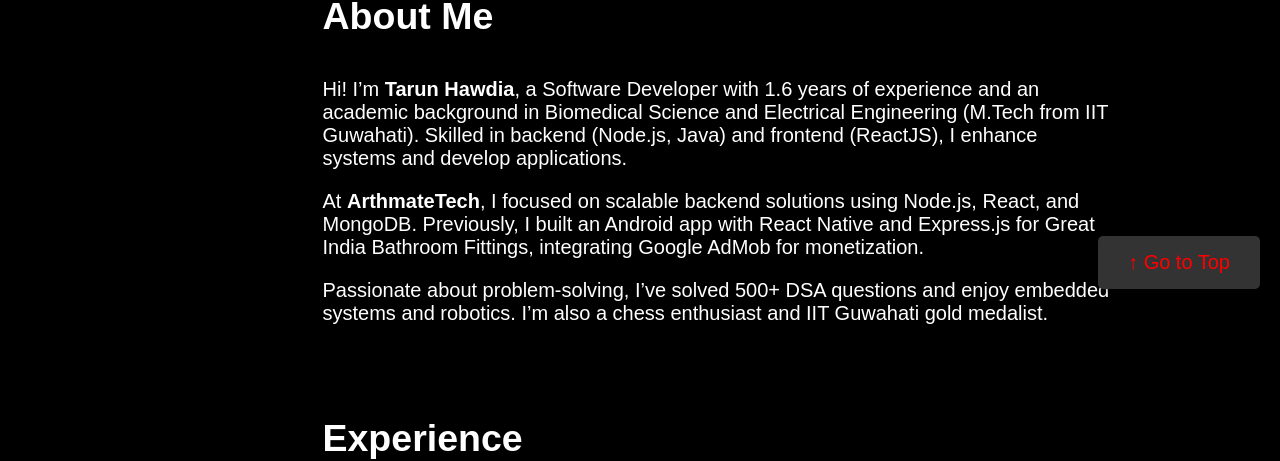
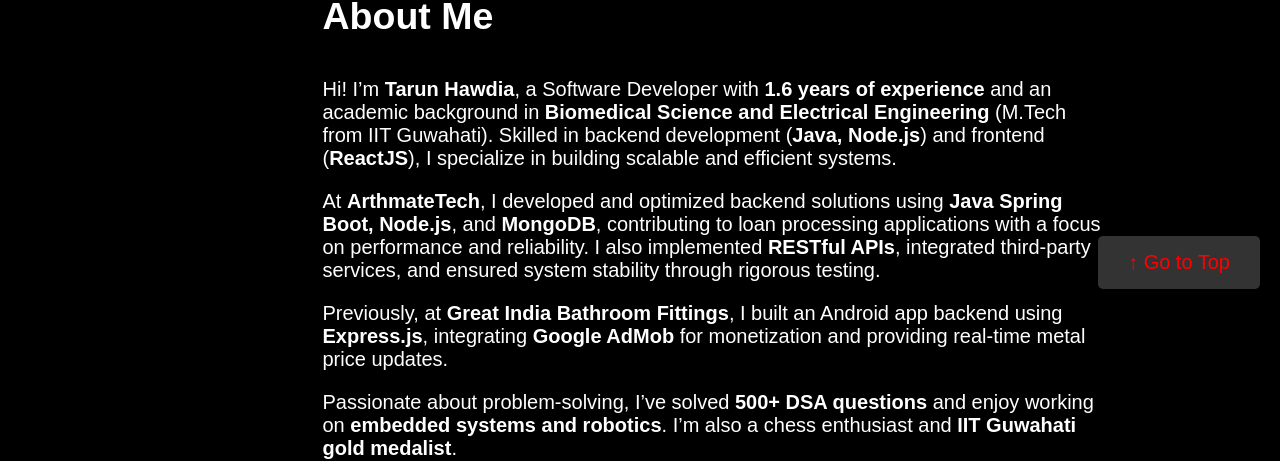
Before and after one commit to Tarunhawdia/myWebsite, a React (Vite) app: page / in a window 1280 px wide. Shown: the part 491-952 px from the top of the page. Built offline with nearby package versions, Linux system fonts and the light colour scheme; a web font is replaced by a local one.

Commit message:
corrected about me

```diff
--- a/src/subHeadings/Aboutme.tsx
+++ b/src/subHeadings/Aboutme.tsx
@@ -7,22 +7,35 @@
       <img src={pic} alt="tarun hawdia profile pic" loading="lazy" />
       <h1 className="sub_headings">About Me</h1>
       <p>
-        Hi! I’m <strong>Tarun Hawdia</strong>, a Software Developer with 1.6
-        years of experience and an academic background in Biomedical Science and
-        Electrical Engineering (M.Tech from IIT Guwahati). Skilled in backend
-        (Node.js, Java) and frontend (ReactJS), I enhance systems and develop
-        applications.
+        Hi! I’m <strong>Tarun Hawdia</strong>, a Software Developer with{" "}
+        <strong>1.6 years of experience</strong> and an academic background in{" "}
+        <strong>Biomedical Science and Electrical Engineering</strong> (M.Tech
+        from IIT Guwahati). Skilled in backend development (
+        <strong>Java, Node.js</strong>) and frontend (<strong>ReactJS</strong>),
+        I specialize in building scalable and efficient systems.
       </p>
+
       <p>
-        At <strong>ArthmateTech</strong>, I focused on scalable backend
-        solutions using Node.js, React, and MongoDB. Previously, I built an
-        Android app with React Native and Express.js for Great India Bathroom
-        Fittings, integrating Google AdMob for monetization.
+        At <strong>ArthmateTech</strong>, I developed and optimized backend
+        solutions using <strong>Java Spring Boot, Node.js</strong>, and{" "}
+        <strong>MongoDB</strong>, contributing to loan processing applications
+        with a focus on performance and reliability. I also implemented{" "}
+        <strong>RESTful APIs</strong>, integrated third-party services, and
+        ensured system stability through rigorous testing.
       </p>
+
       <p>
-        Passionate about problem-solving, I’ve solved 500+ DSA questions and
-        enjoy embedded systems and robotics. I’m also a chess enthusiast and IIT
-        Guwahati gold medalist.
+        Previously, at <strong>Great India Bathroom Fittings</strong>, I built
+        an Android app backend using <strong>Express.js</strong>, integrating{" "}
+        <strong>Google AdMob</strong> for monetization and providing real-time
+        metal price updates.
+      </p>
+
+      <p>
+        Passionate about problem-solving, I’ve solved{" "}
+        <strong>500+ DSA questions</strong> and enjoy working on{" "}
+        <strong>embedded systems and robotics</strong>. I’m also a chess
+        enthusiast and <strong>IIT Guwahati gold medalist</strong>.
       </p>
     </section>
   );
```
